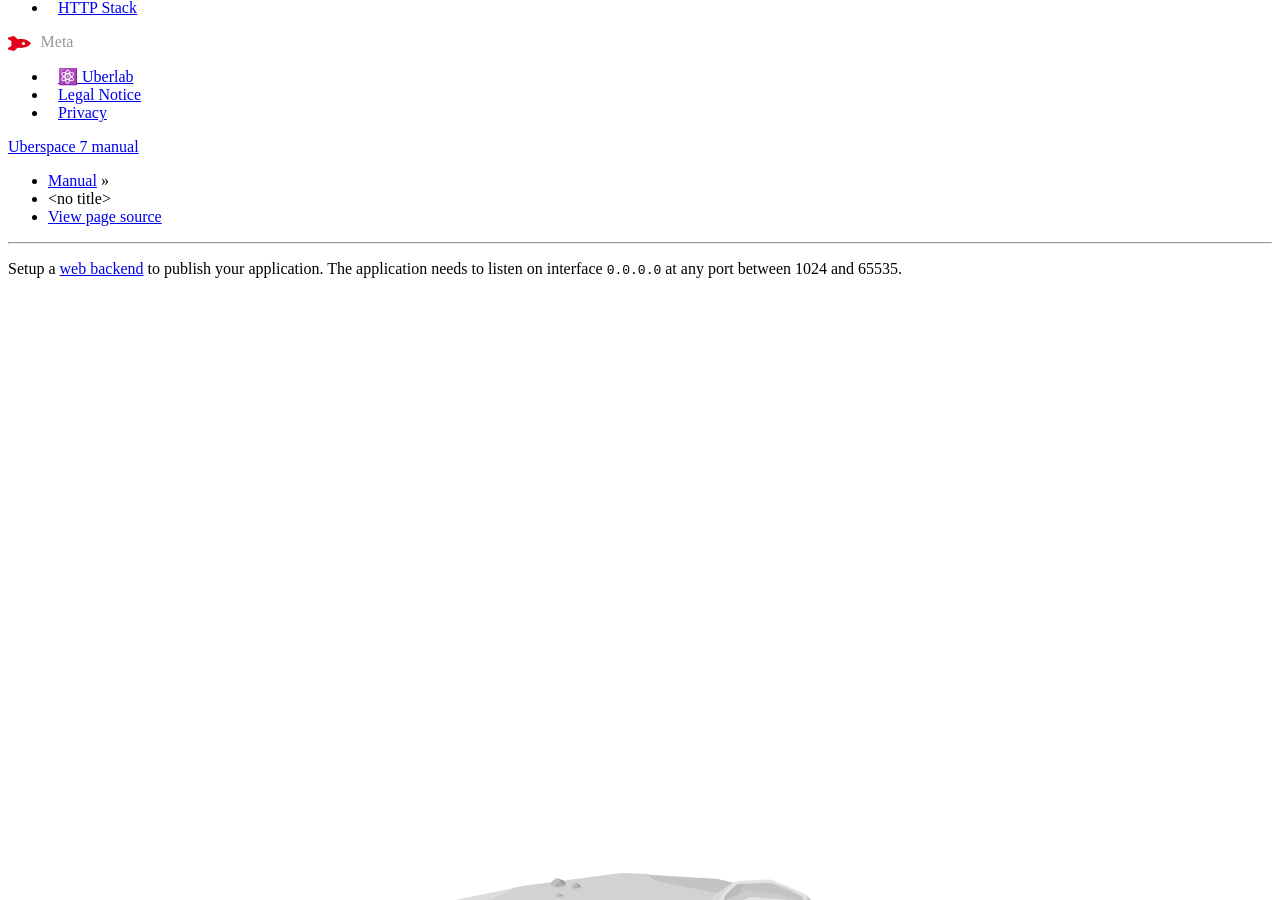
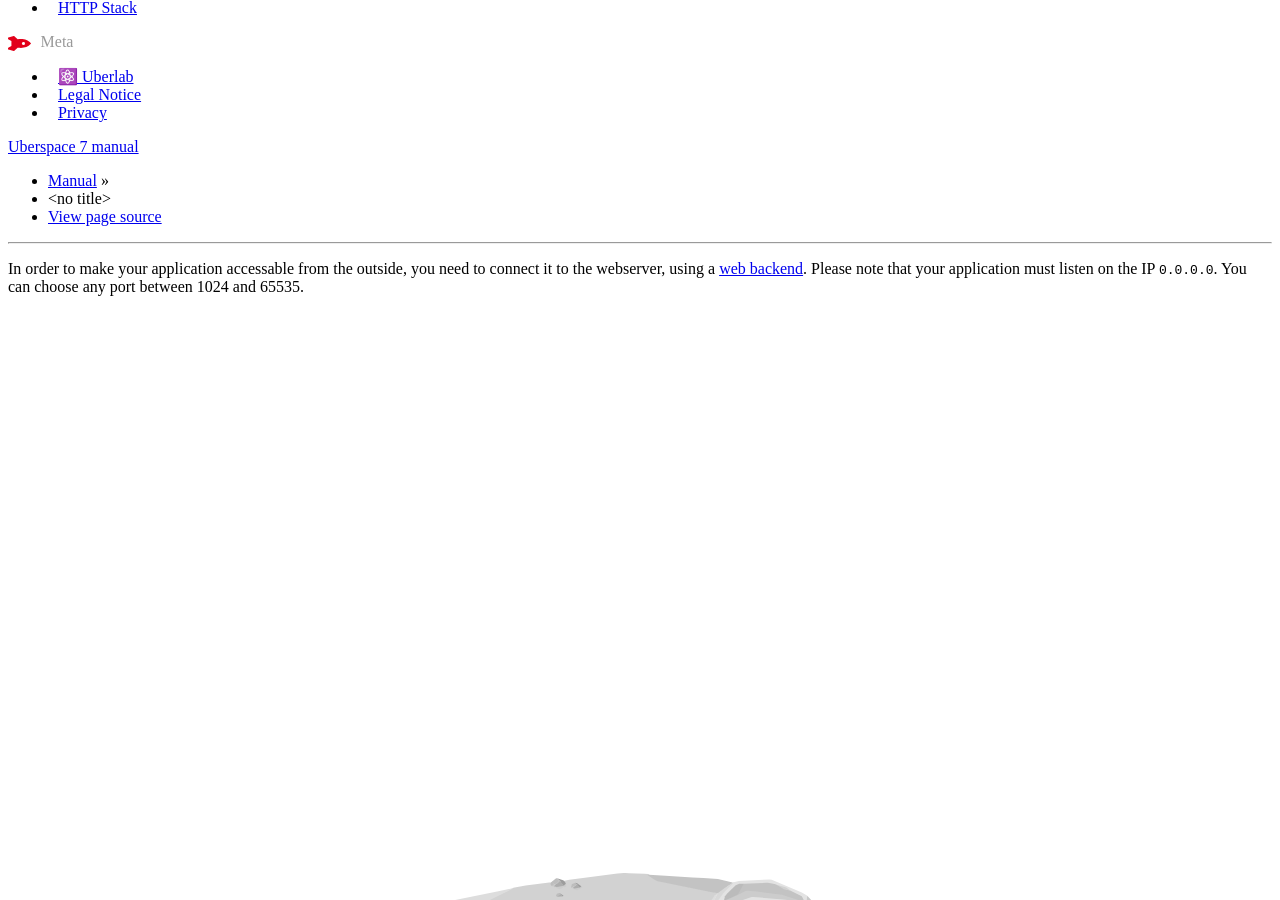
Before and after one commit to Uberspace/manual, a Sphinx documentation site: the page built from source/includes/web-backend.rst, in a window 1280 px wide and 900 px high, scrolled down 1083 px. Built offline with Sphinx 7.4.7 and the Read the Docs theme 2.0.0, drawn with Linux system fonts in a browser that asks for light colours; pages that are not in the unit, such as notebooks, are missing from menus.

Commit message:
:heart: fluff up the short web backend explainer for languages

```diff
--- a/source/includes/web-backend.rst
+++ b/source/includes/web-backend.rst
@@ -1 +1,4 @@
-Setup a :ref:`web backend <backends>` to publish your application. The application needs to listen on interface ``0.0.0.0`` at any port between 1024 and 65535.
+In order to make your application accessable from the outside, you need to
+connect it to the webserver, using a :ref:`web backend <backends>`. Please note
+that your application must listen on the IP ``0.0.0.0``. You can choose any port
+between 1024 and 65535.
```
